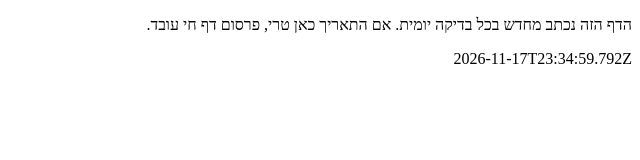
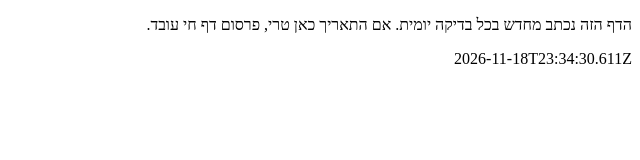
Before and after one commit to ZionAmar/aztodev-demos, a plain HTML site: page health/index.html in a window 1280 px wide. Shown: the full height of the page, 640-1280 px from the left. Drawn offline with Linux system fonts and the light colour scheme.

Commit message:
live: health (1 files)

```diff
--- a/health/index.html
+++ b/health/index.html
@@ -1,4 +1,4 @@
 <!doctype html><html lang="he" dir="rtl"><meta charset="utf-8">
 <title>AZTODEV — בדיקת יכולות</title>
 <p>הדף הזה נכתב מחדש בכל בדיקה יומית. אם התאריך כאן טרי, פרסום דף חי עובד.</p>
-<p>2026-11-17T23:34:59.792Z</p>
+<p>2026-11-18T23:34:30.611Z</p>
```
